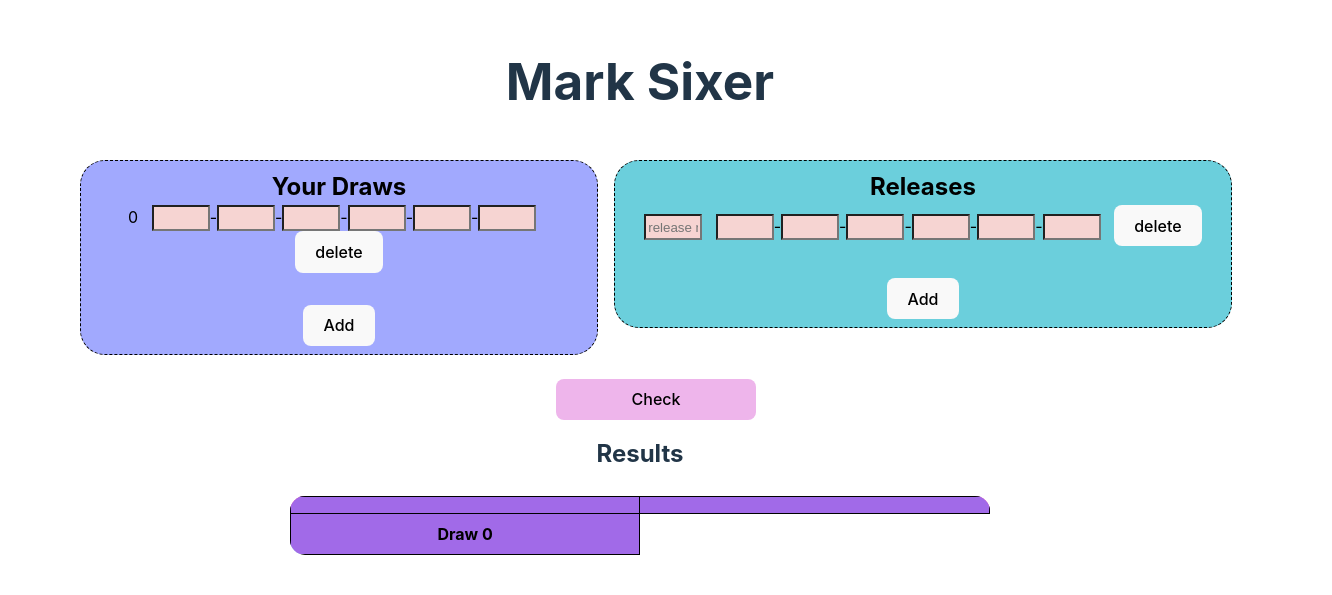
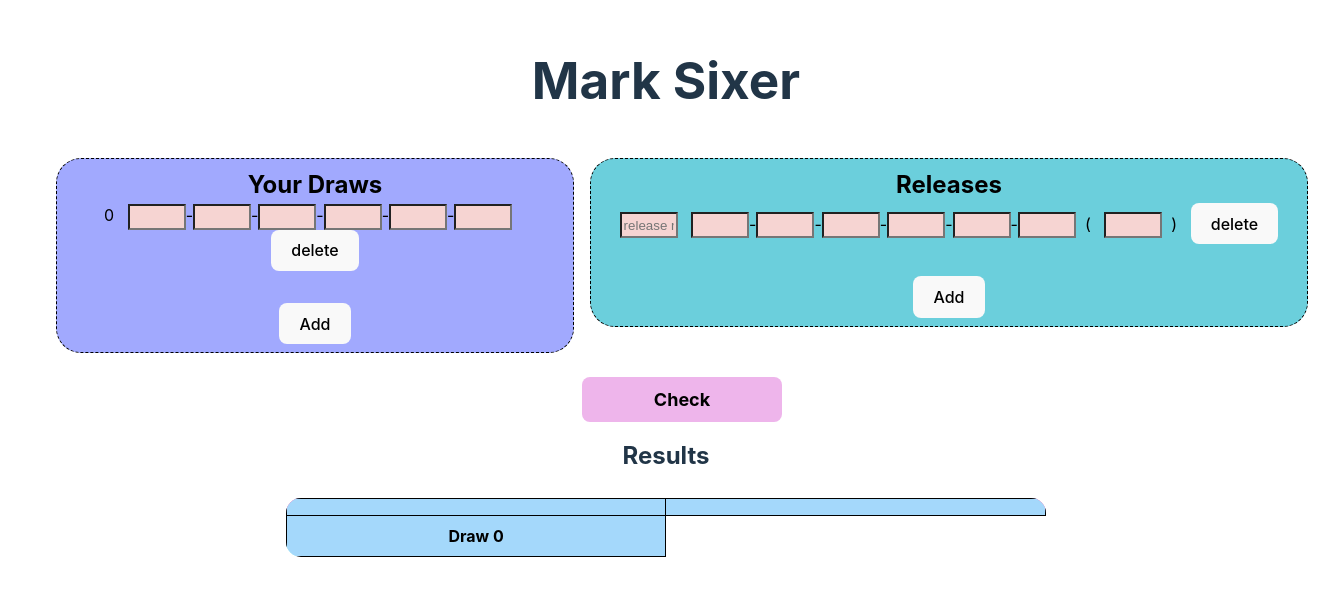
Before and after one commit to Marcussyl/mark-sixer, a React (Vite) app: page / in a window 1280 px wide. Shown: the part 113-708 px from the top of the page, 1332 px wide, since content can reach past the window. Built offline with nearby package versions, Linux system fonts and the light colour scheme.

Commit message:
scss updates

```diff
--- a/src/App.jsx
+++ b/src/App.jsx
@@ -70,11 +70,6 @@ function App() {
         }
         newResults[drawIdx] = [...newResults[drawIdx], tempResult];
         setResults(newResults);
-        // if (tempResult.length >= 3) {
-        //   newResults[drawIdx] = [...newResults[drawIdx], tempResult];
-        //   alert(`newResults: ${newResults}; drawIdx length: ${newResults[drawIdx].length}`)
-        //   setResults(newResults);
-        // }
       }
     }
   }
--- a/src/App.scss
+++ b/src/App.scss
@@ -60,4 +60,6 @@
   width: 200px;
   background-color: #EEB5EB;
   color: black;
+  font-weight: bold;
+  font-size: large;
 }
--- a/src/components/release.jsx
+++ b/src/components/release.jsx
@@ -12,7 +12,8 @@ function Release (props) {
             <input type="text" id="releaseNum3" name="releaseNum3" value={release[3]} onChange={(event) => changeReleaseHandler(3, event.target.value)}/>-
             <input type="text" id="releaseNum4" name="releaseNum4" value={release[4]} onChange={(event) => changeReleaseHandler(4, event.target.value)}/>-
             <input type="text" id="releaseNum5" name="releaseNum5" value={release[5]} onChange={(event) => changeReleaseHandler(5, event.target.value)}/>-
-            <input type="text" id="releaseNum6" name="releaseNum6" value={release[6]} onChange={(event) => changeReleaseHandler(6, event.target.value)}/> &nbsp;&nbsp;
+            <input type="text" id="releaseNum6" name="releaseNum6" value={release[6]} onChange={(event) => changeReleaseHandler(6, event.target.value)}/>
+            &nbsp; ( &nbsp; <input type='text' id="releaseNum7" name='releaseNum7' value={release[7]} onChange={(event) => changeReleaseHandler(7, event.target.value)}/> &nbsp;) &nbsp;&nbsp;
             <button type="button" onClick={deleteReleaseHandler} className='delete-button'>delete</button>
         </div>
     )
--- a/src/scss/releases.scss
+++ b/src/scss/releases.scss
@@ -1,7 +1,7 @@
 .releases-container {
     border: 1px black dashed;
     padding: 0.5em;
-    width: 600px;
+    width: 700px;
     border-radius: 25px;
     background-color: #6BCFDC;
     color: black;
--- a/src/scss/results.scss
+++ b/src/scss/results.scss
@@ -23,7 +23,7 @@ th, td {
 }
 
 th {
-  background-color: #A16AE8;
+  background-color: #A4D8FB;
 }
 
 tr:nth-child(odd) {
```
